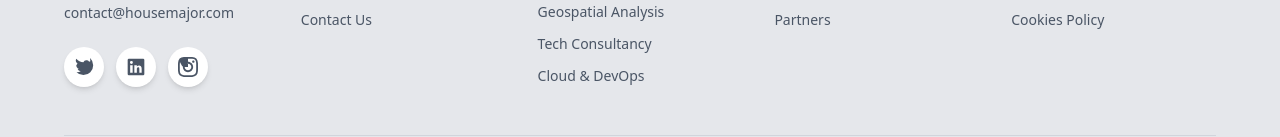
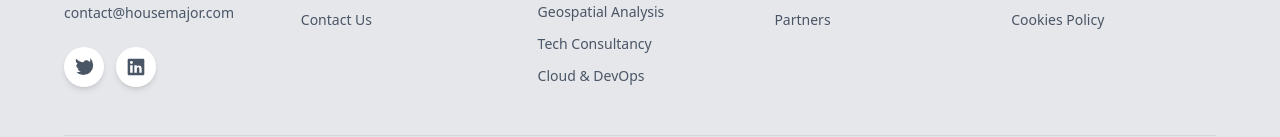
Before and after one commit to InezaBonheurCedrick/HOUSE-MAJOR-WEBSITE, a React (Vite) app in the folder frontend/: page /auth in a window 1280 px wide. Shown: the part 1025-1162 px from the top of the page. Built offline with nearby package versions, Linux system fonts and the light colour scheme.

Commit message:
Update Footer.jsx

```diff
--- a/frontend/src/components/Footer.jsx
+++ b/frontend/src/components/Footer.jsx
@@ -43,7 +43,6 @@ const Footer = ({ isDark }) => {
   const socialIcons = [
     { icon: <TwitterIcon className="h-5 w-5" />, href: 'https://x.com/gasigwaissa?s=21', label: 'Twitter' },
     { icon: <LinkedinIcon className="h-5 w-5" />, href: 'http://www.linkedin.com/in/gasigwa-issa-835854152', label: 'LinkedIn' },
-    { icon: <InstagramIcon className="h-5 w-5" />, href: '#', label: 'Instagram' },
   ];
 
   return (
```
